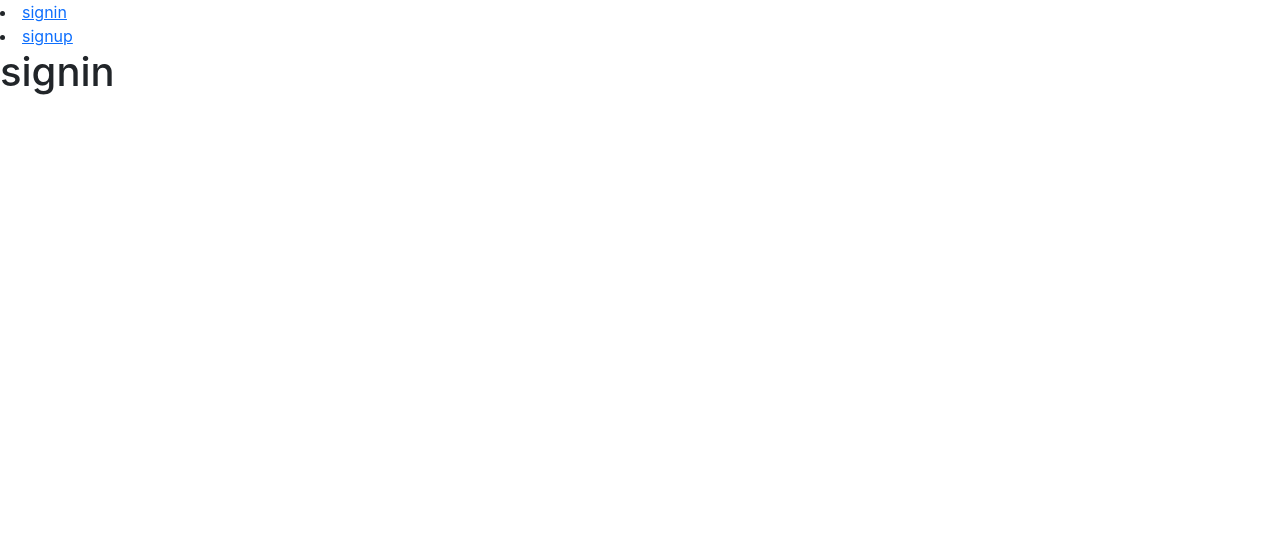
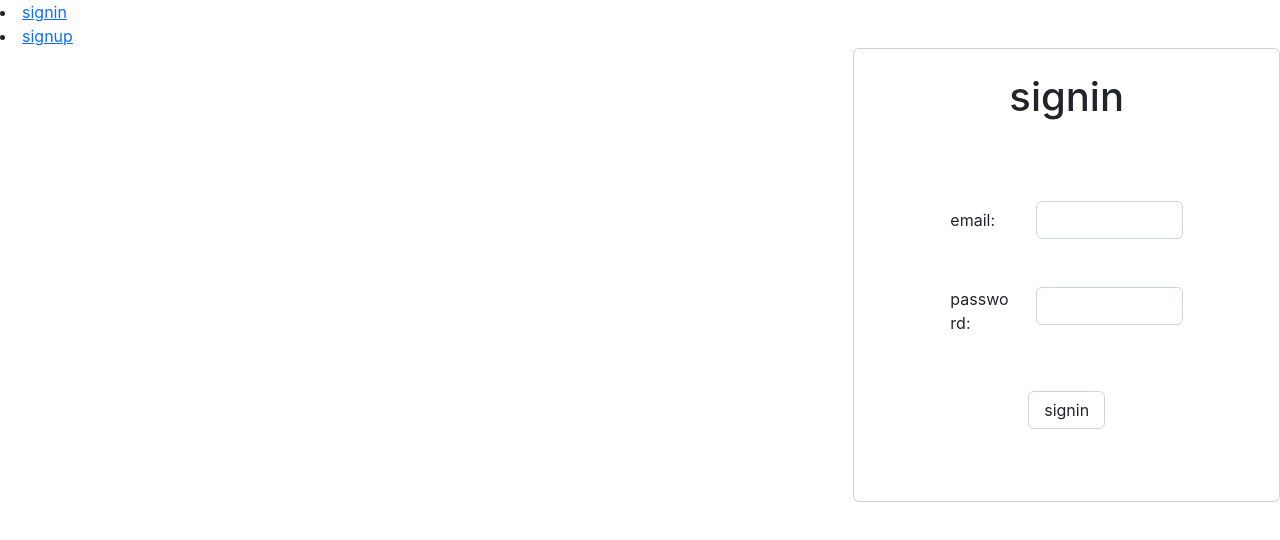
Before and after one commit to Mhashh/SocialApp, a React (Create React App) app in the folder client/: page /signin in a window 1280 px wide. Shown: the top 540 px of the page. Built offline with nearby package versions, Linux system fonts and the light colour scheme.

Commit message:
axios,sigin added

```diff
--- a/client/package.json
+++ b/client/package.json
@@ -6,6 +6,8 @@
     "@testing-library/jest-dom": "^5.16.4",
     "@testing-library/react": "^13.3.0",
     "@testing-library/user-event": "^13.5.0",
+    "axios": "^0.27.2",
+    "bootstrap": "^5.2.0-beta1",
     "react": "^18.1.0",
     "react-dom": "^18.1.0",
     "react-scripts": "5.0.1",
--- a/client/src/App.js
+++ b/client/src/App.js
@@ -8,16 +8,8 @@ function App() {
       <header className="App-header">
         <img src={logo} className="App-logo" alt="logo" />
         <p>
-          Edit <code>src/App.js</code> and save to reload.
+          Home page
         </p>
-        <a
-          className="App-link"
-          href="https://reactjs.org"
-          target="_blank"
-          rel="noopener noreferrer"
-        >
-          Learn React
-        </a>
       </header>
     </div>
   );
--- /dev/null
+++ b/client/src/components/siginform.js
@@ -0,0 +1,75 @@
+import React from 'react'
+import axios from 'axios'
+
+class SigninForm extends React.Component{
+
+    constructor(){
+        super()
+        this.state={
+            password:"",
+            email:"",
+            buttonmsg:"signin"
+        }
+        this.handleEmailChange = this.handleEmailChange.bind(this)
+        this.handlePasswordChange = this.handlePasswordChange.bind(this)
+        this.handleOnPost = this.handleOnPost.bind(this)
+    }
+
+    handleEmailChange(event){
+        this.setState({email:event.target.value})
+        console.log(this.state.email)
+    }
+
+    handlePasswordChange(event){
+        this.setState({password:event.target.value})
+        console.log(this.state.password)
+    }
+
+    handleOnPost(event) {
+
+        event.preventDefault()
+        axios({
+                method:'POST',
+                url:`${process.env.REACT_APP_SERVER_API_LINK}/signin`,
+                data:{email:`${this.state.email}`,password:`${this.state.password}`}
+            }
+        ).then((response) => {
+            console.log(response.data);
+          }).catch((err)=>{
+            console.error(err)
+          });
+      }
+
+
+    render(){
+        return(
+            <form className='form m-5'>
+                <div className='form-group row  justify-content-center p-4'>
+
+                    <label className='col-form-label col-4'>
+                        email:
+                    </label>
+                    <div className='col-8'>
+                    <input type="email" name="emailid" className='form-control col-sm-4' onChange={this.handleEmailChange} />
+                     </div>
+
+                </div>
+                <div className='form-group row  justify-content-center  p-4'>
+
+                    <label className='form-label col-4'>
+                        password: </label>
+                        <div className='col-8'>
+                    <input type="password" onChange={this.handlePasswordChange} name="password" className='form-control'/>
+                    </div>
+                </div>
+                <div className='form-group row  justify-content-center mt-4'>
+                    <div className='col-4'>
+                        <button onClick={this.handleOnPost} name="submit" className='form-control'>{this.state.buttonmsg}</button>
+                    </div>
+                </div>
+            </form>
+            )
+    }
+}
+
+export default SigninForm
--- a/client/src/index.js
+++ b/client/src/index.js
@@ -6,5 +6,4 @@ import PageRoutes from './pageroutes';
 const root = ReactDOM.createRoot(document.getElementById('root'));
 root.render(
   <PageRoutes/>
-  ,root
 );
--- a/client/src/pages/signin.js
+++ b/client/src/pages/signin.js
@@ -1,11 +1,15 @@
 import React from 'react'
+import SigninForm from '../components/siginform'
 
 class SigninPage extends React.Component {
+
     render() {
       return (
-        <div>
-          <h1>signin</h1>
+        <div className='card col-4 p-4 float-end'>
+          <h1 className='mx-auto '>signin</h1>
+          <SigninForm />
         </div>
+
       );
     }
   }
```
Also changed, not shown: 1 other file (tests, documents, lock files or other folders).
